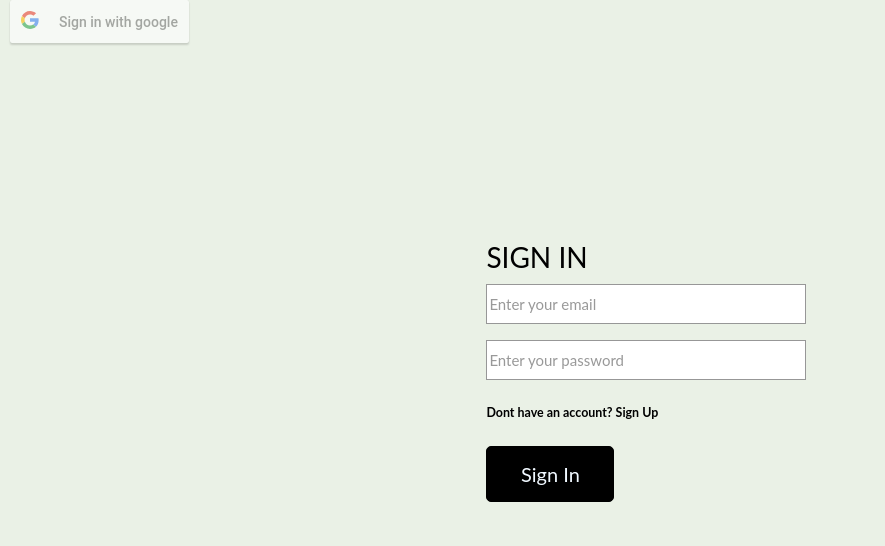
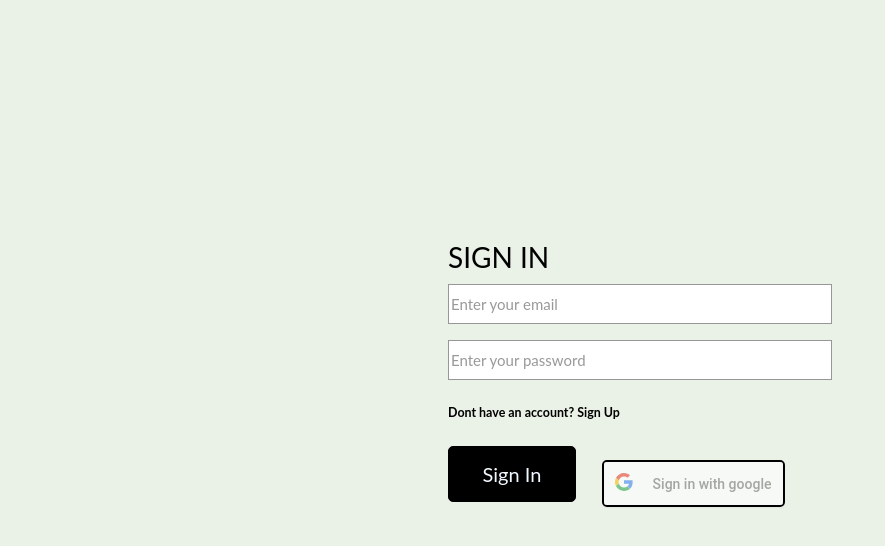
Before and after one commit to EmmanuelAmpofo/eAmpofo_frontend, a React (Create React App) app: page /login in a window 1280 px wide. Shown: the top 546 px of the page, without its empty margins (0-885 px from the left). Built offline with nearby package versions, Linux system fonts and the light colour scheme; the HTML template or start-up script is replaced by a standard one.

Commit message:
Google Authentication added

```diff
--- a/src/components/activeUsers.js
+++ b/src/components/activeUsers.js
@@ -1,4 +1,5 @@
 import React, { Component } from "react";
+import '../pages/css/activeUsers.css';
 
 class ActiveUsers extends Component {
   constructor(props) {
@@ -48,7 +49,7 @@ class ActiveUsers extends Component {
             name="searchTerm"
             className="search"
             onChange={this.inputUpdate.bind(this)}
-            placeholder="Search..."
+            placeholder="Search by email..."
           />
         </div>
       </div>
--- a/src/components/privatemessage.js
+++ b/src/components/privatemessage.js
@@ -26,7 +26,7 @@ const privateMessage = () => {
                           name="newMsg"
                           placeholder="Type your message..."
                           autoComplete="off"
-                        //   onChange={this.inputUpdate.bind(this)}
+                          // onChange={}
                         />
                         <span className="bottom_border"></span>
                       </div>
--- /dev/null
+++ b/src/pages/css/activeUsers.css
@@ -0,0 +1,7 @@
+.search{
+    height: 5vh;
+    width: 18vw;
+    font-size: 2vh;
+    border-radius: 10px;
+    padding-left: 1vw;
+}
--- /dev/null
+++ b/src/pages/css/googleauth.css
@@ -0,0 +1,8 @@
+.googleauth{
+    border: 2px solid black;
+    border-radius: 5px;
+    display: inline-block;
+    position: absolute;
+    left: 47vw;
+    top: 57.5vh;
+}
--- a/src/pages/css/login.css
+++ b/src/pages/css/login.css
@@ -1,17 +1,17 @@
 .formrow{
     position: absolute;
-    left: 38%;
+    left: 35%;
     top: 30%;
     margin: 0 auto;
 }
 .email{
-    width: 25vw;
+    width: 30vw;
     height: 5vh;
     margin-bottom: 2vh;
     border-radius: 5px;
 }
 .password{
-    width: 25vw;
+    width: 30vw;
     height: 5vh;
     /* margin-bottom: 2vh; */
     border-radius: 5px;
--- a/src/pages/css/register.css
+++ b/src/pages/css/register.css
@@ -1,16 +1,16 @@
 .firstName{
    height: 5vh;
-   width: 25vw;
+   width: 30vw;
    margin-bottom: 2vh;
 }
 .lastName{
    height: 5vh;
-   width: 25vw;
+   width: 30vw;
    margin-bottom: 2vh;
 }
 .formrows{
    position: absolute;
-   left: 38%;
+   left: 35%;
    top: 20%;
    margin: 0 auto;
 }
--- /dev/null
+++ b/src/pages/googleauth.js
@@ -0,0 +1,36 @@
+import React from 'react';
+import { useHistory } from "react-router-dom";
+import {GoogleLogin} from 'react-google-login'
+
+function GoogleClientLogin(){
+    const history = useHistory()
+    function GoogleResponse (response){
+      if(response.profileObj){
+        let data = response.profileObj;
+        console.log(data)
+        history.push('/join')
+      }else{
+        const {error} = response;
+        switch (error) {
+          case '':
+
+            break;
+
+          default:
+            alert(error)
+            break;
+        }
+      }
+    }
+
+    return(
+      <GoogleLogin
+        clientId = "272363126551-uq08f8915557rg163036p2tar044cum2.apps.googleusercontent.com"
+        buttonText = "Sign in with google"
+        onSuccess = {GoogleResponse}
+        onFailure= {GoogleResponse}
+      />
+    )
+  }
+
+  export default GoogleClientLogin;
--- a/src/pages/join.js
+++ b/src/pages/join.js
@@ -40,6 +40,7 @@ class Join extends Component {
 
     return (
       <div className="joinForm">
+        <h2>Join Group</h2>
         <div className="form_wrap">
           <div className="form_row">
             <div className="form_item">
@@ -70,7 +71,7 @@ class Join extends Component {
           </div>
           <div className="form_buttons">
             <button onClick={() => this.join()} className="btn">
-              ADD TO BATCH
+              JOIN
             </button>
           </div>
         </div>
--- a/src/pages/login.js
+++ b/src/pages/login.js
@@ -1,10 +1,10 @@
 import React, { useState } from "react";
 import { Link } from "react-router-dom";
 import axios from "axios";
-import { useHistory } from "react-router-dom";
-import {GoogleLogin} from 'react-google-login'
+import GoogleClientLogin from '../pages/googleauth';
 
 import "../pages/css/login.css";
+import '../pages/css/googleauth.css';
 
 // import { Redirect } from 'react-router';
 
@@ -73,7 +73,7 @@ const Login = (props) => {
           />
           <br></br>
           <h5>
-            Dont have an account? <a href="/register">Sign Up</a>{" "}
+            Dont have an account? <a href="/">Sign Up</a>{" "}
           </h5>
           <Link to="/join" onClick={onClickButton}>
             <button className="btnWrapp" type="submit">
@@ -82,43 +82,13 @@ const Login = (props) => {
           </Link>
         </form>
       </div>
-      {/* <Route exact path="/">
-            {loggedIn ? <Redirect to="/join" /> : null}
-            </Route> */}
-            <GoogleClientLogin/>
+      <div className='googleauth'>
+        <GoogleClientLogin/>
+      </div>
+
     </div>
   );
 };
 
-function GoogleClientLogin(){
-  const history = useHistory()
-  function GoogleResponse (response){
-    if(response.profileObj){
-      let data = response.profileObj;
-      console.log(data)
-      history.push('/join')
-    }else{
-      const {error} = response;
-      switch (error) {
-        case '':
-
-          break;
-
-        default:
-          alert(error)
-          break;
-      }
-    }
-  }
-
-  return(
-    <GoogleLogin
-      clientId = "272363126551-uq08f8915557rg163036p2tar044cum2.apps.googleusercontent.com"
-      buttonText = "Sign in with google"
-      onSuccess = {GoogleResponse}
-      onFailure= {GoogleResponse}
-    />
-  )
-}
 
 export default Login;
```
